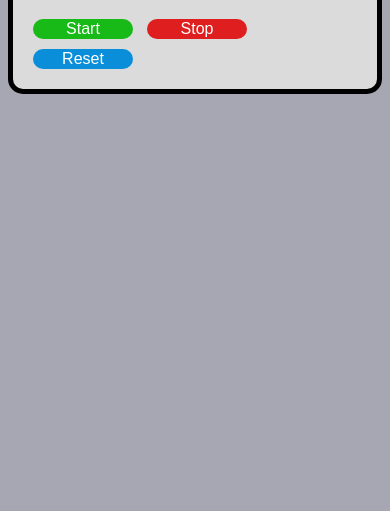
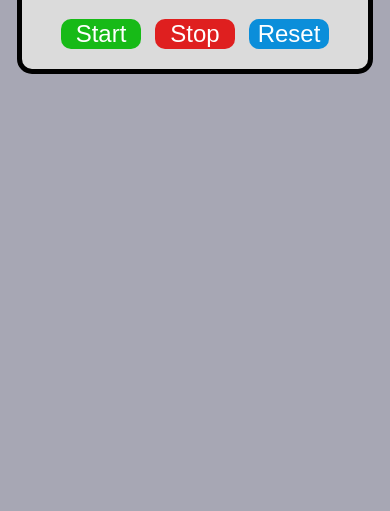
Before and after one commit to saluc28/cronometro, a plain HTML site: page index.html in a window 390 px wide. Shown: the part 333-844 px from the top of the page. Drawn offline with Linux system fonts and the light colour scheme.

Commit message:
making the app responsive

```diff
--- a/style.css
+++ b/style.css
@@ -79,7 +79,7 @@ body{
     }
 
     .btn {
-        font-size: 1rem;
-        min-width: 100px;
+        font-size: 1.5rem;
+        min-width: 80px;
     }
 }
```
